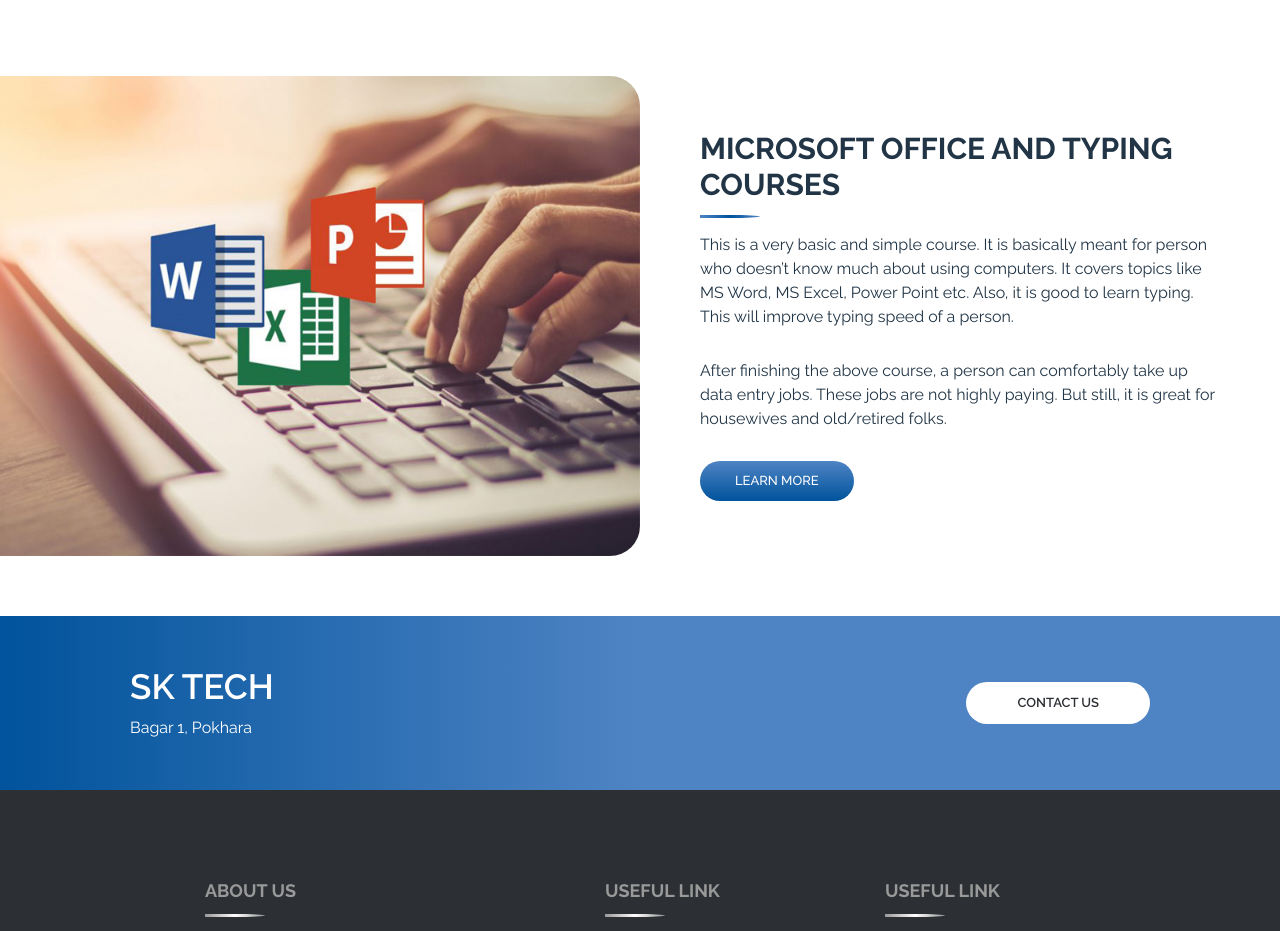
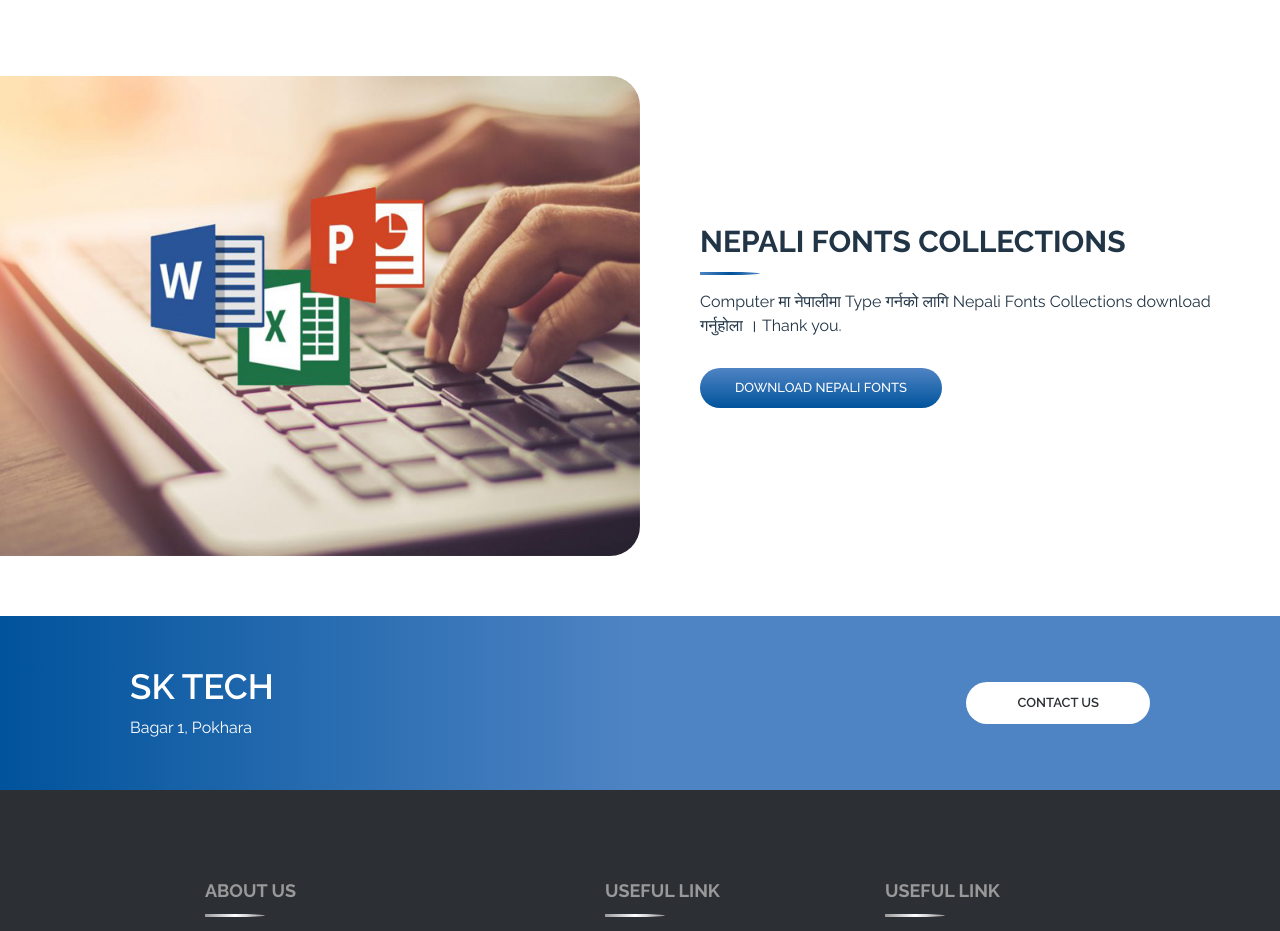
Before and after one commit to kplrivan/lamichhanekrishna, a plain HTML site: page index.html in a window 1280 px wide. Shown: the part 3140-4071 px from the top of the page. Drawn offline with nearby package versions, Linux system fonts and the light colour scheme; files whose address does not match are found by name.

Commit message:
Update index.html

```diff
--- a/index.html
+++ b/index.html
@@ -385,14 +385,11 @@
                             <img src="img/news.jpg" alt="Image">
                         </div>
                         <div class="col-md-6">
-                            <h2 class="section-title"> MICROSOFT OFFICE AND TYPING COURSES</h2>
+                            <h2 class="section-title"> Nepali fonts collections</h2>
                             <p>
-                               This is a very basic and simple course. It is basically meant for person who doesn’t know much about using computers. It covers topics like MS Word, MS Excel, Power Point etc. Also, it is good to learn typing. This will improve typing speed of a person.
+                                Computer मा नेपालीमा Type गर्नको लागि Nepali Fonts Collections download  गर्नुहोला । Thank you.
                             </p>
-                            <p>
-                               After finishing the above course, a person can comfortably take up data entry jobs. These jobs are not highly paying. But still, it is great for housewives and old/retired folks.
-                            </p>
-                            <a class="btn" href="">Learn More</a>
+                            <a class="btn" href="">Download Nepali fonts</a>
                         </div>
                     </div>
                 </div>
```
